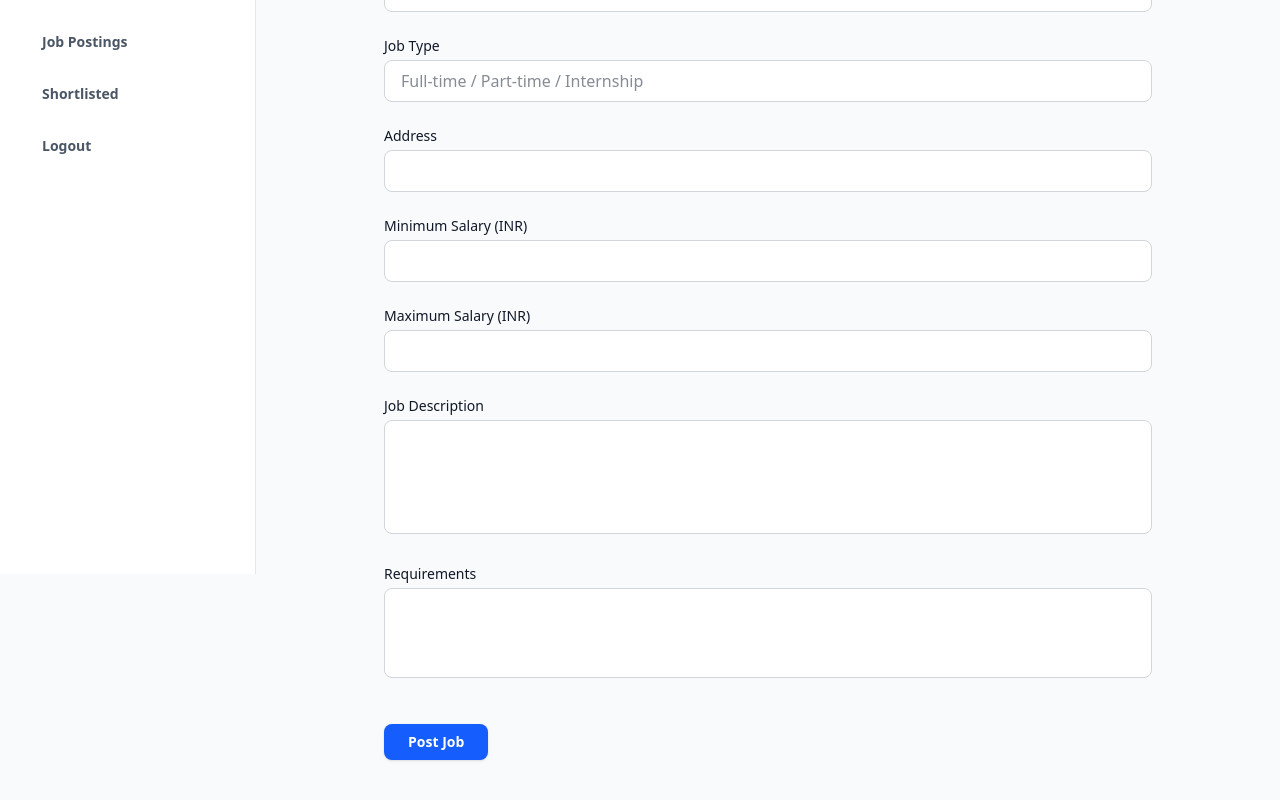
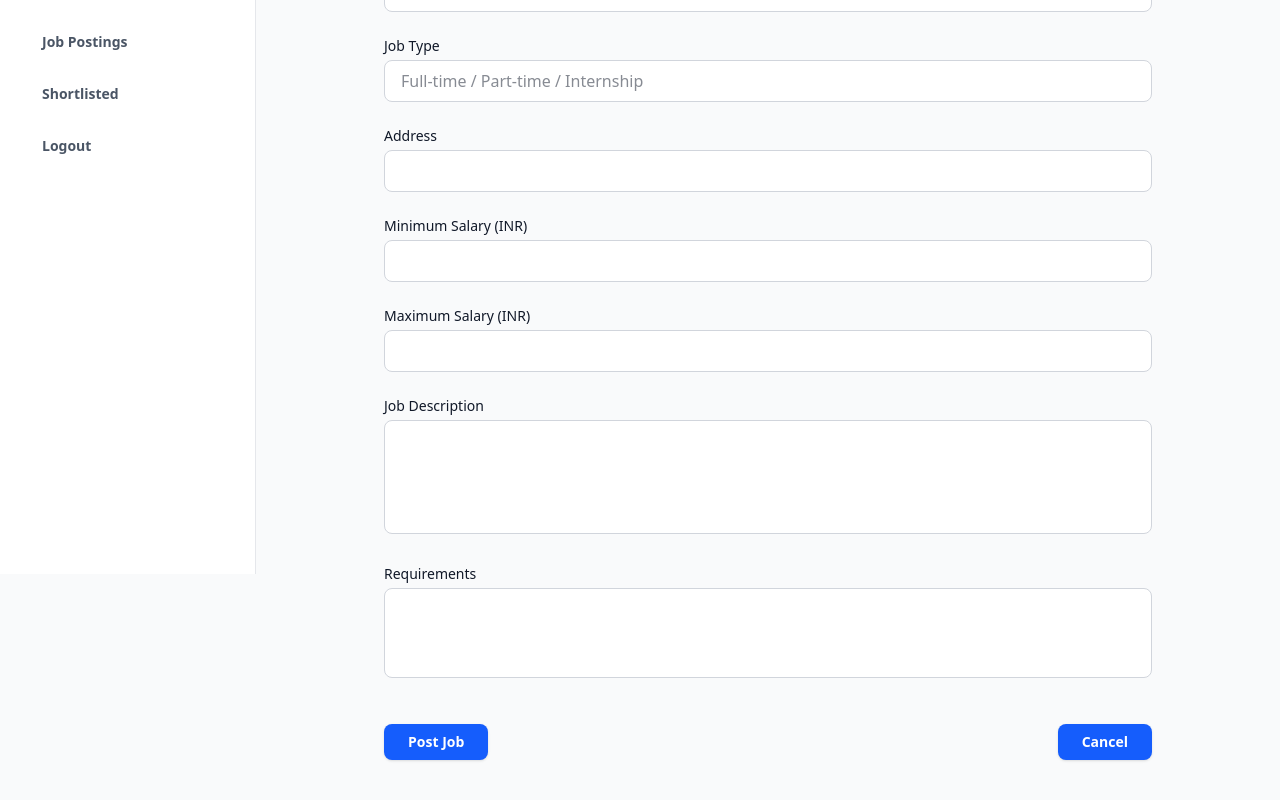
Before and after one commit to shramana263/Hirely, a Next.js app: page /jobprovider/jobposting/createjob in a window 1280 px wide. Shown: the part 226-1026 px from the top of the page. Built offline with nearby package versions, Linux system fonts and the light colour scheme.

Commit message:
Add  postjob

```diff
--- a/src/app/jobprovider/jobposting/createjob/page.tsx
+++ b/src/app/jobprovider/jobposting/createjob/page.tsx
@@ -162,13 +162,19 @@ export default function CreateJobForm() {
             />
           </div>
 
-          {/* Submit Button */}
-          <div className="pt-4">
+          <div className="pt-4 flex justify-between ">
             <button
               type="submit"
               className="bg-blue-600 hover:bg-blue-700 text-white px-6 py-2 rounded-md font-semibold text-sm shadow transition-transform hover:scale-105"
             >
               Post Job
+            </button>
+            <button
+              onClick={() => router.push("/jobprovider/jobposting")}
+              type="button"
+              className="bg-blue-600 hover:bg-blue-700 text-white px-6 py-2 rounded-md font-semibold text-sm shadow transition-transform hover:scale-105"
+            >
+              Cancel
             </button>
           </div>
         </form>
--- a/src/app/jobprovider/jobposting/page.tsx
+++ b/src/app/jobprovider/jobposting/page.tsx
@@ -5,7 +5,7 @@ import { Pencil, Trash2, Plus, Eye } from "lucide-react"; // Added Eye icon
 import EditJobModal from "./updatejob";
 import { useRouter } from "next/navigation";
 
-interface Job {
+ interface Job {
   id: number;
   title: string;
   company: string;
@@ -85,9 +85,6 @@ export default function JobPostingsPage() {
       setJobs((prev) => prev.filter((job) => job.id !== id));
     }
   };
-
-
-
   return (
     <div className="min-h-screen bg-gray-50 dark:bg-gray-900 p-6 text-gray-900 dark:text-gray-100">
       <div className="max-w-6xl mx-auto">
@@ -122,7 +119,6 @@ export default function JobPostingsPage() {
               <div className="mt-4 text-sm text-gray-500 dark:text-gray-400">
                 <span className="font-semibold">Posted on:</span> {job.postedOn}
               </div>
-
               <div className="mt-4 flex gap-6">
                 <button
                   onClick={() => openEditModal(job)}
@@ -141,8 +137,6 @@ export default function JobPostingsPage() {
                   <Trash2 size={20} />
                   <span className="text-sm">Delete</span>
                 </button>
-
-                {/* New View Job Button */}
                 <button
                   onClick={() => router.push(`/jobprovider/jobposting/viewjob`)}
                   title="View Job"
@@ -155,14 +149,11 @@ export default function JobPostingsPage() {
             </div>
           ))}
         </div>
-
         <EditJobModal
           isOpen={isEditModalOpen}
           onClose={closeEditModal}
-          job={currentJob}
           onFormChange={handleFormChange}
-          onSubmit={handleSubmit}
-        />
+          onSubmit={handleSubmit} job={null}        />
       </div>
     </div>
   );
--- a/src/app/jobprovider/jobposting/updatejob.tsx
+++ b/src/app/jobprovider/jobposting/updatejob.tsx
@@ -174,7 +174,6 @@ export default function EditJobModal({
             />
           </div>
 
-          {/* Buttons */}
           <div className="flex justify-end gap-3 pt-6 border-t border-gray-200 dark:border-gray-700">
             <button
               type="button"
--- a/src/app/jobprovider/jobposting/viewjob/page.tsx
+++ b/src/app/jobprovider/jobposting/viewjob/page.tsx
@@ -38,15 +38,15 @@ Requirements:
 
         <div className="grid grid-cols-1 sm:grid-cols-3 gap-4">
           <div className="bg-white dark:bg-gray-800 rounded-xl p-4 shadow border border-gray-200 dark:border-gray-700">
-            <p className="text-sm text-gray-500 mb-1">Location</p>
+            <p className="text-sm text-gray-500 mb-1"><b>Location</b></p>
             <p className="text-gray-700 dark:text-gray-200">{job.location}</p>
           </div>
           <div className="bg-white dark:bg-gray-800 rounded-xl p-4 shadow border border-gray-200 dark:border-gray-700">
-            <p className="text-sm text-gray-500 mb-1">Job Type</p>
+            <p className="text-sm text-gray-500 mb-1"><b>Job Type</b></p>
             <p className="text-gray-700 dark:text-gray-200">{job.type}</p>
           </div>
           <div className="bg-white dark:bg-gray-800 rounded-xl p-4 shadow border border-gray-200 dark:border-gray-700">
-            <p className="text-sm text-gray-500 mb-1">Salary</p>
+            <p className="text-sm text-gray-500 mb-1"><b>Salary</b></p>
             <p className="text-gray-700 dark:text-gray-200">{job.salary}</p>
           </div>
         </div>
--- a/src/app/jobprovider/layout.tsx
+++ b/src/app/jobprovider/layout.tsx
@@ -1,29 +1,34 @@
 "use client";
 
-import { ReactNode} from "react";
+import { ReactNode } from "react";
 import Sidebar from "./sidebar/page";
 import Navbar from "./navbar/page";
 
-export default function SidebarProvider({ sidebarOpen, setSidebarOpen, children }: { children: ReactNode, sidebarOpen: boolean, setSidebarOpen: (open: boolean) => void }) {
-
+export default function SidebarProvider({
+  sidebarOpen,
+  setSidebarOpen,
+  children,
+}: {
+  sidebarOpen: boolean;
+  setSidebarOpen: (open: boolean) => void;
+  children: ReactNode;
+}) {
   return (
     <div className="flex min-h-screen">
       <Sidebar isOpen={sidebarOpen} setIsOpen={setSidebarOpen} />
 
-      {/* Main content area */}
-      <div className={`
-        flex-grow
-        bg-gray-50 dark:bg-gray-900
-        text-gray-900 dark:text-gray-100
-        transition-all duration-300
-        ${sidebarOpen ? 'ml-64' : 'ml-0 md:ml-64'}
-      `}>
+      <div
+        className={`
+          flex-grow
+          bg-gray-50 dark:bg-gray-900
+          text-gray-900 dark:text-gray-100
+          transition-all duration-300
+          ${sidebarOpen ? "ml-64" : "ml-0 md:ml-64"}
+        `}
+      >
         <Navbar onMenuClick={() => setSidebarOpen(!sidebarOpen)} />
 
-
-        <main className="pt-16 px-4 sm:px-6 pb-6">
-          {children}
-        </main>
+        <main className="pt-16 px-4 sm:px-6 pb-6">{children}</main>
       </div>
     </div>
   );
--- a/src/app/jobprovider/profile/page.tsx
+++ b/src/app/jobprovider/profile/page.tsx
@@ -52,7 +52,6 @@ export default function ProviderProfile() {
 
       />
 
-      {/* Main Profile Card */}
       <motion.div
         initial={{ opacity: 0, y: 30 }}
         animate={{ opacity: 1, y: 0 }}
--- a/src/app/jobprovider/sidebar/page.tsx
+++ b/src/app/jobprovider/sidebar/page.tsx
@@ -35,7 +35,6 @@ export default function Sidebar() {
         />
       )}
 
-      {/* Sidebar */}
       <aside
         className={`bg-gray-200 dark:bg-gray-800 w-64 p-5 space-y-6 border-r border-gray-200 dark:border-gray-700 fixed h-full z-20 md:bg-white md:p-8 transition-transform duration-300 ease-in-out ${
           isOpen ? "translate-x-0" : "-translate-x-full md:translate-x-0"
```
